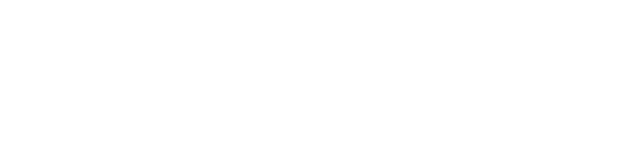
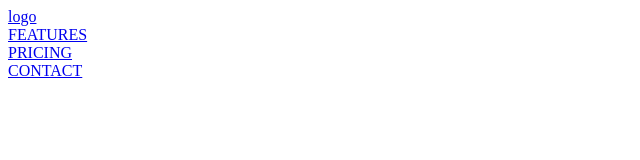
Before and after one commit to mutyola/odin-landing-page, a plain HTML site: page index.html in a window 1280 px wide. Shown: the whole page, without its empty margins (0-640 px from the left). Drawn offline with Linux system fonts and the light colour scheme.

Commit message:
Added header div to index

```diff
--- a/index.html
+++ b/index.html
@@ -1,9 +1,25 @@
 <!DOCTYPE html>
 <html>
 <head>
-	<title></title>
+	<title>LOCO</title>
 </head>
 <body>
+	<div class="header">
+
+  <header>
+
+    <div class="navcontainer">
+      <nav class="fixednav">
+        <div class="leftnav"><a href="#">logo</a></div>
+        <div class="rightnav"><a href="#" class="rightnav">FEATURES</a></div>
+        <div class="rightnav"><a href="#" class="rightnav">PRICING</a></div>
+        <div class="rightnav"><a href="#" class="rightnav">CONTACT</a></div>
+      </nav>
+    </div>
+
+  </header>
+
+</div>
 
 </body>
 </html>
```
